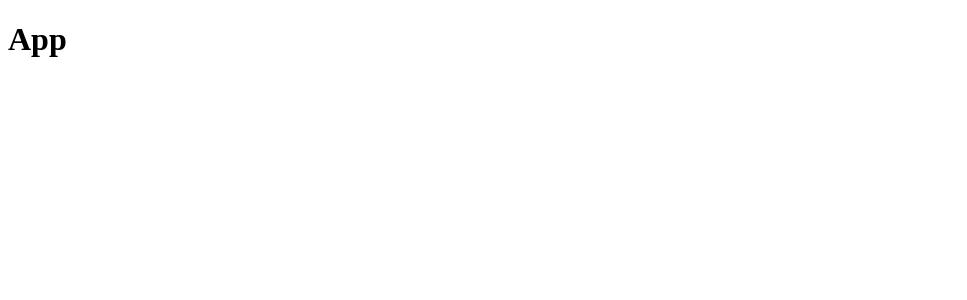
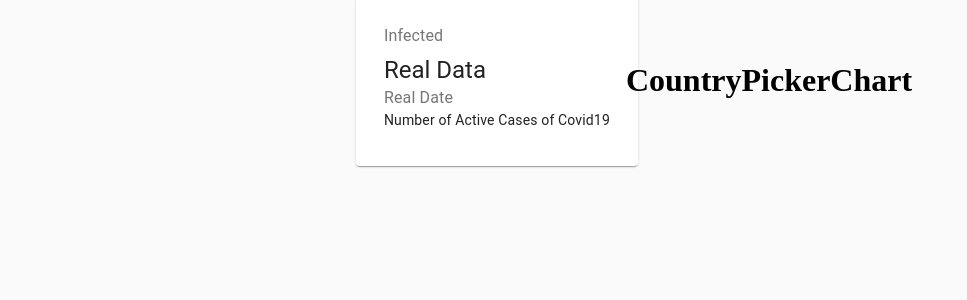
Before and after one commit to LukeBrazil/covid-tracker-react, a React (Create React App) app: page / in a window 1280 px wide. Shown: the top 300 px of the page, without its empty margins (0-967 px from the left). Built offline with nearby package versions, Linux system fonts and the light colour scheme; no server answers.

Commit message:
created basic components

```diff
--- a/package.json
+++ b/package.json
@@ -3,6 +3,7 @@
   "version": "0.1.0",
   "private": true,
   "dependencies": {
+    "@material-ui/core": "^4.11.0",
     "@testing-library/jest-dom": "^4.2.4",
     "@testing-library/react": "^9.5.0",
     "@testing-library/user-event": "^7.2.1",
--- a/src/App.js
+++ b/src/App.js
@@ -1,11 +1,36 @@
 import React from 'react';
 
-function App() {
-  return (
-    <div className="App">
-      <h1>App</h1>
-    </div>
-  );
+// Components
+
+import { Cards, Chart, CountryPicker } from './components'
+
+// Styles
+import styles from './App.module.css'
+
+// functions
+import { fetchData } from './api'
+
+class App extends React.Component {
+  state = {
+    data: {},
+  }
+
+  async componentDidMount() {
+    const fetchedData = await fetchData();
+    console.log(fetchedData)
+    this.setState({ data: fetchedData})
+  }
+
+  render() {
+    const { data } = this.state
+    return (
+      <div className={styles.container}>
+        <Cards data={data}/>
+        <CountryPicker />
+        <Chart />
+      </div>
+    )
+  }
 }
 
 export default App;
--- /dev/null
+++ b/src/App.module.css
@@ -0,0 +1,9 @@
+body {
+    background-color: rgb(250, 250, 250);
+}
+
+.container {
+    display: flex;
+    align-items: center;
+    justify-content: center;
+}
--- /dev/null
+++ b/src/api/index.js
@@ -0,0 +1,14 @@
+import axios from 'axios';
+
+const url = 'https://covid19.mathdro.id/api';
+
+export const fetchData = async () => {
+    try {
+        const { data: {confirmed, recovered, deaths, lastUpdate} } = await axios.get(url);
+
+        return { confirmed, recovered, deaths, lastUpdate };
+
+    } catch (error) {
+        console.log(error)
+    }
+}
--- /dev/null
+++ b/src/components/Cards/Cards.jsx
@@ -0,0 +1,28 @@
+import React from 'react';
+
+// Styles
+import styles from './Cards.module.css'
+import { Card, CardContent, Typography, Grid, StylesProvider, withStyles } from '@material-ui/core';
+
+const Cards = (props) => {
+
+
+    return (
+        <div className={styles.container}>
+            <Grid container spacing={3} justify='center'>
+                <Grid item component={Card}>
+                    <CardContent>
+                        <Typography color='textSecondary' gutterBottom>
+                            Infected
+                        </Typography>
+                        <Typography variant='h5'>Real Data</Typography>
+                        <Typography color='textSecondary'>Real Date</Typography>
+                        <Typography variant='body2'>Number of Active Cases of Covid19</Typography>
+                    </CardContent>
+                </Grid>
+            </Grid>
+        </div>
+    )
+}
+
+export default Cards;
--- /dev/null
+++ b/src/components/Chart/Chart.jsx
@@ -0,0 +1,9 @@
+import React from 'react';
+
+const Chart = () => {
+    return (
+        <h1>Chart</h1>
+    )
+}
+
+export default Chart;
--- /dev/null
+++ b/src/components/CountryPicker/CountryPicker.jsx
@@ -0,0 +1,9 @@
+import React from 'react';
+
+const CountryPicker = () => {
+    return (
+        <h1>CountryPicker</h1>
+    )
+}
+
+export default CountryPicker;
--- /dev/null
+++ b/src/components/index.js
@@ -0,0 +1,3 @@
+export { default as Cards} from './Cards/Cards'
+export { default as Chart} from './Chart/Chart'
+export { default as CountryPicker} from './CountryPicker/CountryPicker'
```
Also changed, not shown: src/components/Cards/Cards.module.css (added), src/components/Chart/Chart.module.css (added), src/components/CountryPicker/CountryPicker.module.css (added), 1 other file (tests, documents, lock files or other folders).
